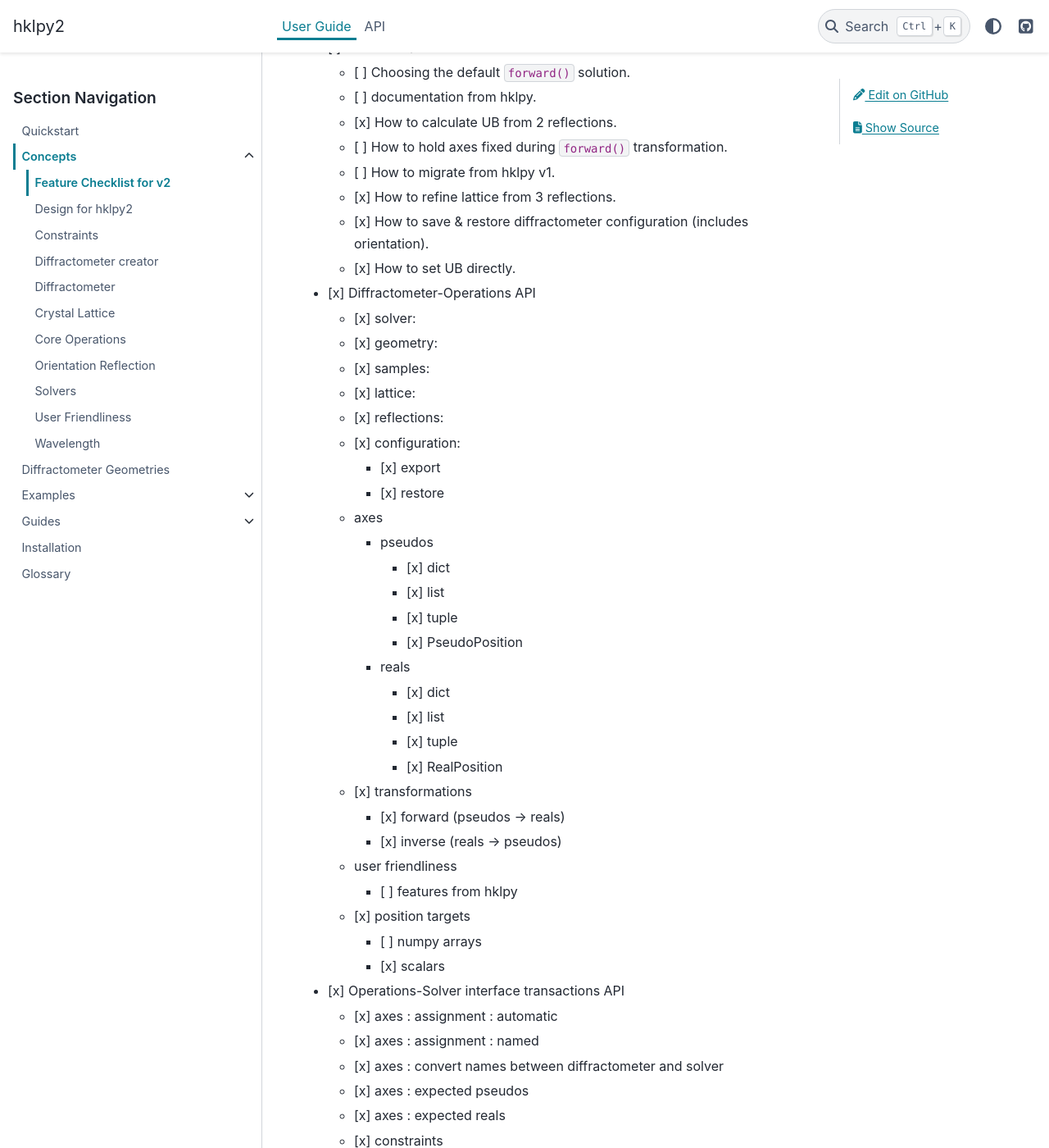
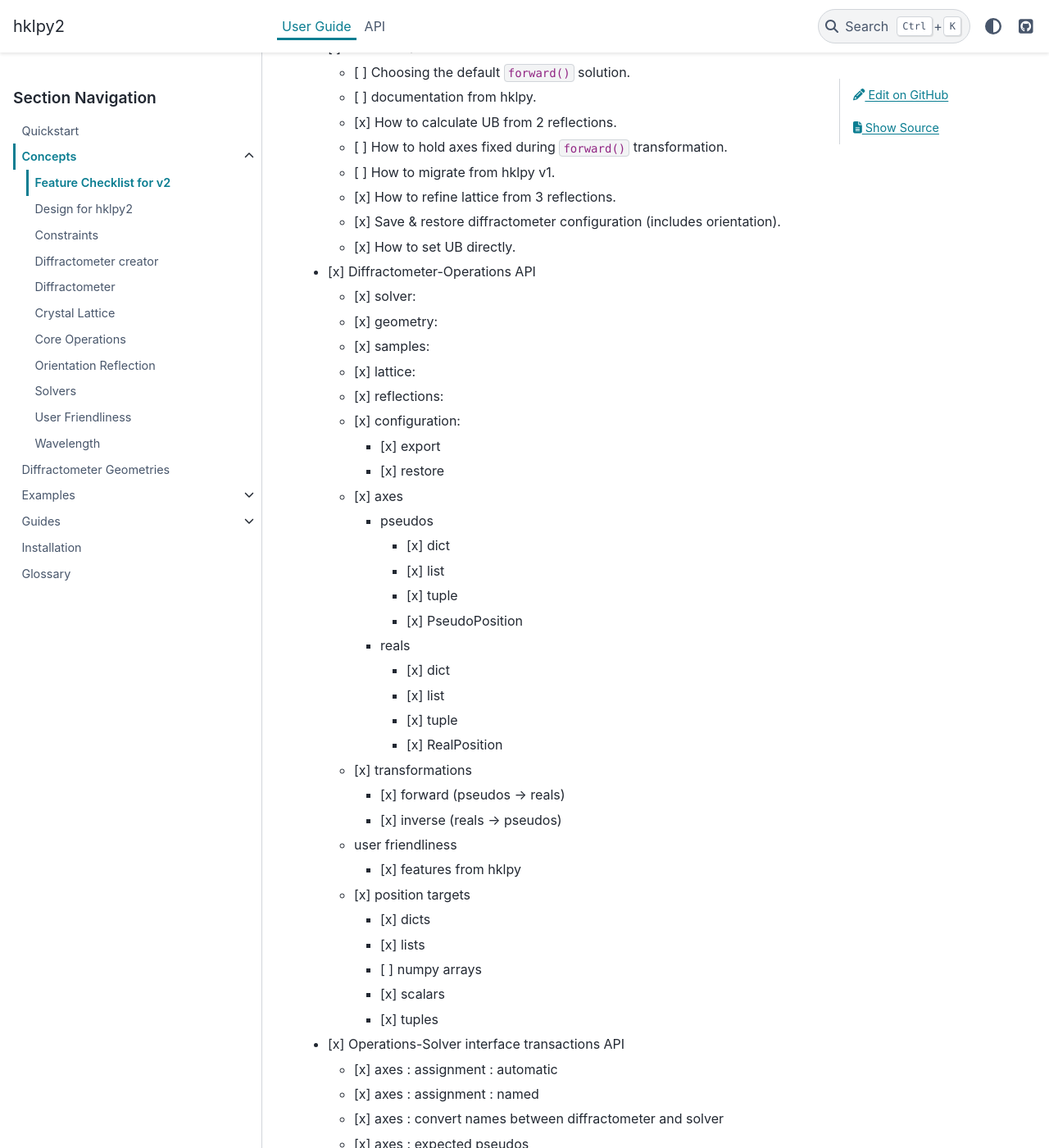
Before and after one commit to prjemian/hklpy2, a Sphinx documentation site: the page built from docs/source/concepts/_checklist_v2.md, in a window 1280 px wide and 1400 px high, scrolled down 1770 px. Shown: the whole window at 82% size. Built offline with Sphinx 7.4.7 and the PyData theme 0.15.4, drawn with Linux system fonts in a browser that asks for light colours; pages that are not in the unit, such as notebooks, are missing from menus; the version number could not be read and is left out; some of the changed text lies outside the part shown.

```diff
--- a/docs/source/concepts/_checklist_v2.md
+++ b/docs/source/concepts/_checklist_v2.md
@@ -48,7 +48,7 @@ It could be re-organized.
   * [x] `libhkl`
   * [ ] [*ad-hoc* geometries](https://github.com/bluesky/hklpy/issues/244)
   * [ ] [diffcalc](https://github.com/bluesky/hklpy/issues/163)
-  * [ ] [TwoC unknown](https://github.com/bluesky/hklpy/issues/165)
+  * [x] [TwoC unknown](https://github.com/bluesky/hklpy/issues/165)
   * [ ] [xrayutilities](https://github.com/bluesky/hklpy/issues/162)
   * [ ] [SPEC server](https://certif.com/spec_help/server.html)
 * [ ] Documentation
@@ -58,7 +58,7 @@ It could be re-organized.
   * [ ] How to hold axes fixed during `forward()` transformation.
   * [ ] How to migrate from hklpy v1.
   * [x] How to refine lattice from 3 reflections.
-  * [x] How to save & restore diffractometer configuration (includes orientation).
+  * [x] Save & restore diffractometer configuration (includes orientation).
   * [x] How to set UB directly.
 * [x] Diffractometer-Operations API
   * [x] solver:
@@ -69,7 +69,7 @@ It could be re-organized.
   * [x] configuration:
     * [x] export
     * [x] restore
-  * axes
+  * [x] axes
     * pseudos
       * [x] dict
       * [x] list
@@ -84,10 +84,13 @@ It could be re-organized.
     * [x] forward (pseudos -> reals)
     * [x] inverse (reals -> pseudos)
   * user friendliness
-    * [ ] features from hklpy
+    * [x] features from hklpy
   * [x] position targets
+    * [x] dicts
+    * [x] lists
     * [ ] numpy arrays
     * [x] scalars
+    * [x] tuples
 * [x] Operations-Solver interface transactions API
   * [x] axes : assignment : automatic
   * [x] axes : assignment : named
--- a/docs/source/conf.py
+++ b/docs/source/conf.py
@@ -50,6 +50,7 @@ extensions = [
     "sphinx.ext.napoleon",
     "sphinx.ext.viewcode",
     "sphinx_design",
+    # "myst_nb",
     "myst_parser",
     "nbsphinx",
 ]
--- a/pyproject.toml
+++ b/pyproject.toml
@@ -72,6 +72,7 @@ dev = [
 doc = [
   "ipython",
   "markupsafe",
+  "myst-nb",
   "myst-parser",
   "nbsphinx",
   "ophyd",
```
Also changed, not shown: other parts of docs/source/concepts/_checklist_v2.md (+4 -2 lines).
